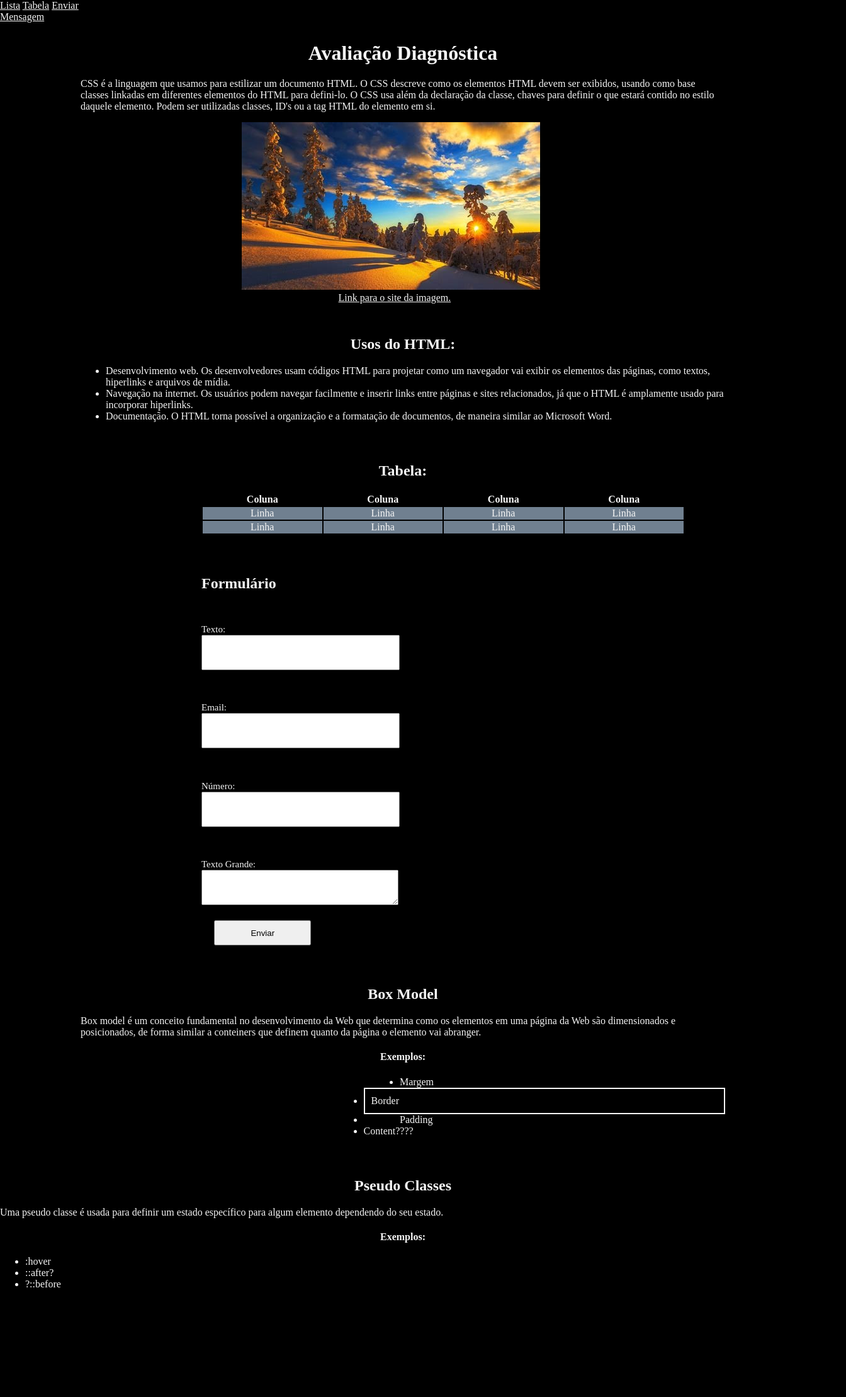
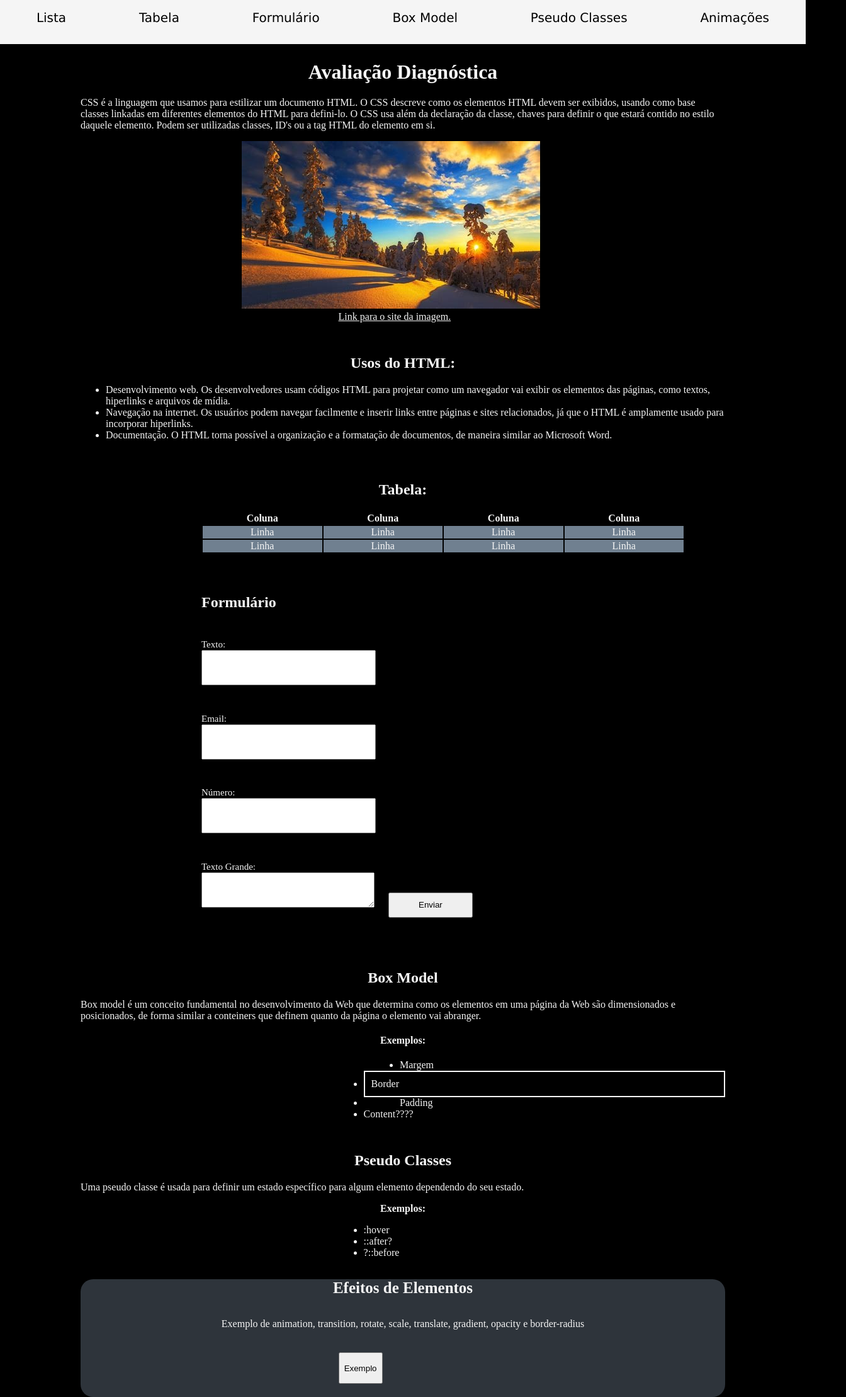
Before and after one commit to Pedro-Henrique-Pontes-Martins/Avaliacao-diagnostica-linguagem-de-marca-ao, a plain HTML site: page index.html in a window 1280 px wide. Shown: the whole page at 63% size, 1344 px wide, since content can reach past the window. Before the commit the page ends 2064 px from the top, so only its background shows below. Drawn offline with Linux system fonts and the light colour scheme.

Commit message:
Continuação da atividade diagnostica

```diff
--- a/index.html
+++ b/index.html
@@ -8,10 +8,13 @@
 </head>
 <body>
 
-    <nav class="nav">
+    <nav>
         <a href="#lista">Lista</a>
         <a href="#tabela">Tabela</a>
-        <a href="#formulário">Enviar Mensagem</a>
+        <a href="#formulário">Formulário</a>
+        <a href="#boxModel">Box Model</a>
+        <a href="#PseudoClasses">Pseudo Classes</a>
+        <a href="#animacoes">Animações</a>
     </nav>
     <div class="Inicio">
         <h1>Avaliação Diagnóstica</h1>
@@ -68,7 +71,7 @@
         <input type="submit" value="Enviar" class="enviar">
 
     </form>
-    <div class="boxModel">
+    <div class="boxModel" id="boxModel">
         <h2>Box Model</h2>
         <p>Box model é um conceito fundamental no desenvolvimento da Web que determina como os elementos em uma página da Web são dimensionados e posicionados, de forma similar a conteiners que definem quanto da página o elemento vai abranger.</p>
         <h4>Exemplos:</h4>
@@ -79,7 +82,7 @@
             <li class="Content">Content</li>
         </ul>
     </div>
-    <div class="Pseudo Classes">
+    <div class="PseudoClasses" id="PseudoClasses">
         <h2>Pseudo Classes</h2>
         <p>Uma pseudo classe é usada para definir um estado específico para algum elemento dependendo do seu estado.</p>
         <h4>Exemplos:</h4>
@@ -89,5 +92,10 @@
             <li class="before">::before</li>
         </ul>
     </div>
+    <div class="animacoes" id="animacoes">
+        <h4>Efeitos de Elementos</h4>
+        <p>Exemplo de animation, transition, rotate, scale, translate, gradient, opacity e border-radius</p>
+        <button>Exemplo</button>
+    </div>
 </body>
 </html>
--- a/style.css
+++ b/style.css
@@ -3,11 +3,14 @@ html{
     color: whitesmoke;
     padding: 0;
     margin: 0;
+    width: 100%;
+    scroll-behavior: smooth;
 }
 body{
     padding: 0;
     margin: 0;
     overflow:visible;
+    width: 100%;
 }
 .lista{
     width: 80%;
@@ -40,7 +43,7 @@ td{
     text-align: center;
 }
 form{
-    width: 80%;
+    width: 70%;
     margin: 5% 25%;
 }
 form h2{
@@ -61,19 +64,32 @@ textarea{
 }
 .enviar{
     margin: 2%;
-    display: block;
+    display: inline-block;
     height: 40px;
     width: 15%;
 }
 nav{
+    display: flex;
+    justify-content: space-around;
     padding: 0;
     margin: 0;
-    width:10%;
-    height: 40px;
+    width: 100%;
+    height: 70px;
+    background-color: whitesmoke;
+
 }
 nav a{
     margin: 0;
-    color: whitesmoke;
+    color: black;
+    text-decoration: none;
+    font-family: Verdana, Geneva, Tahoma, sans-serif;
+    font: Verdana;
+    font-size: 20px;
+    padding:  0;
+    margin: 16px 0 ;
+}
+nav a:hover{
+    text-decoration: underline;
 }
 .boxModel{
     width: 80%;
@@ -118,3 +134,35 @@ h4{
 .before::before{
     content: '?';
 }
+button{
+    transition: 1000ms;
+    height: 50px;
+    width: 70px;
+    margin: 2% 40%;
+}
+button:hover{
+    rotate: 90deg;
+    scale: 2;
+    translate: 20px 20px;
+    opacity: 0.5;
+    border-radius: 20px;
+    background-image: linear-gradient(whitesmoke, slategrey);
+}
+.animacoes{
+    width: 80%;
+    margin: 0 10%;
+    animation-name: animação;
+    animation-duration: 20s;
+    background-color: slategrey;
+    border-radius: 20px;
+}
+.animacoes p{
+    text-align: center;
+}
+.animacoes h4{
+    font-size: 25px;
+}
+@keyframes animação {
+    from {background-color: black;}
+    to {background-color: slategrey;}
+  }
```
